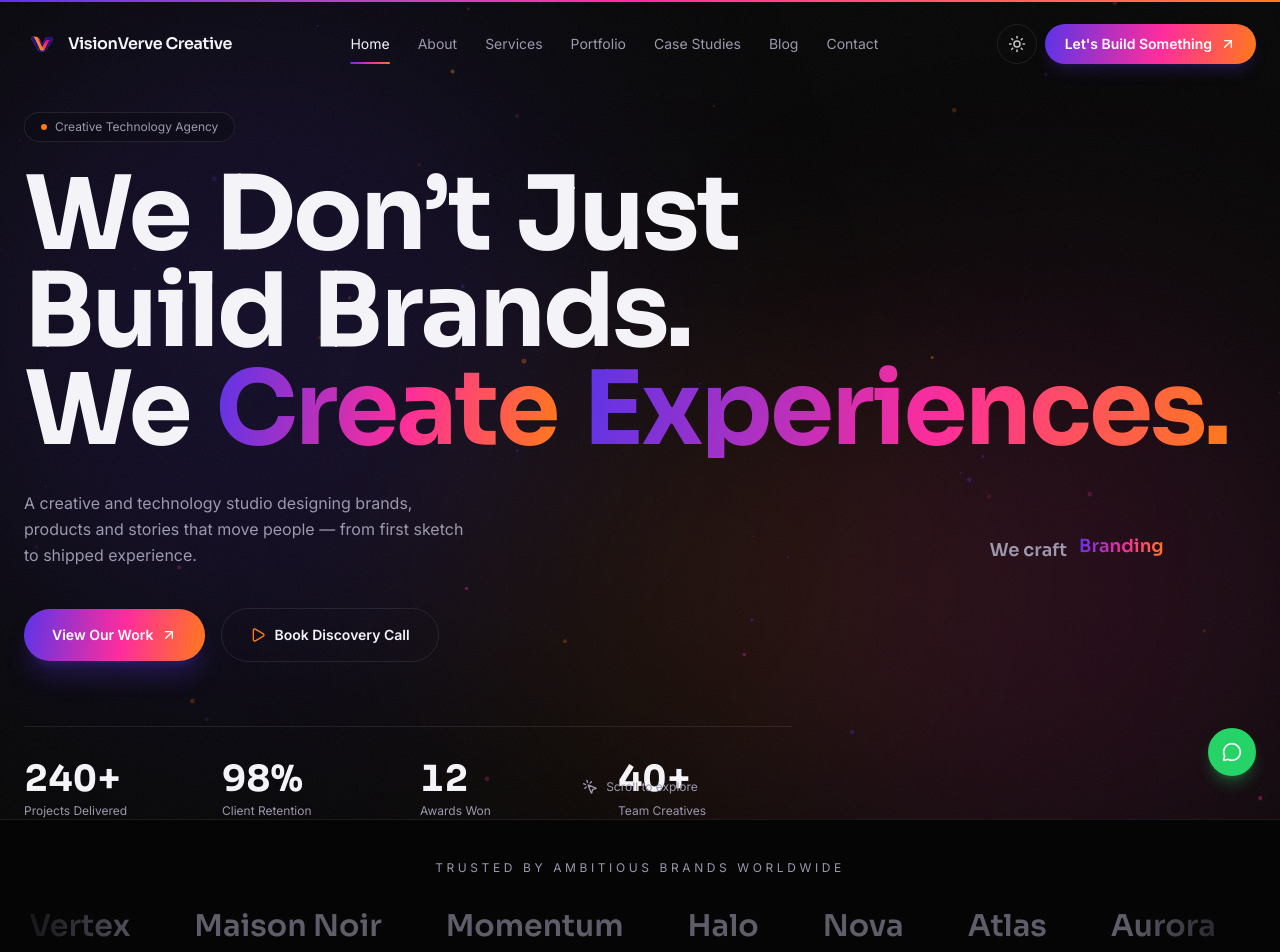
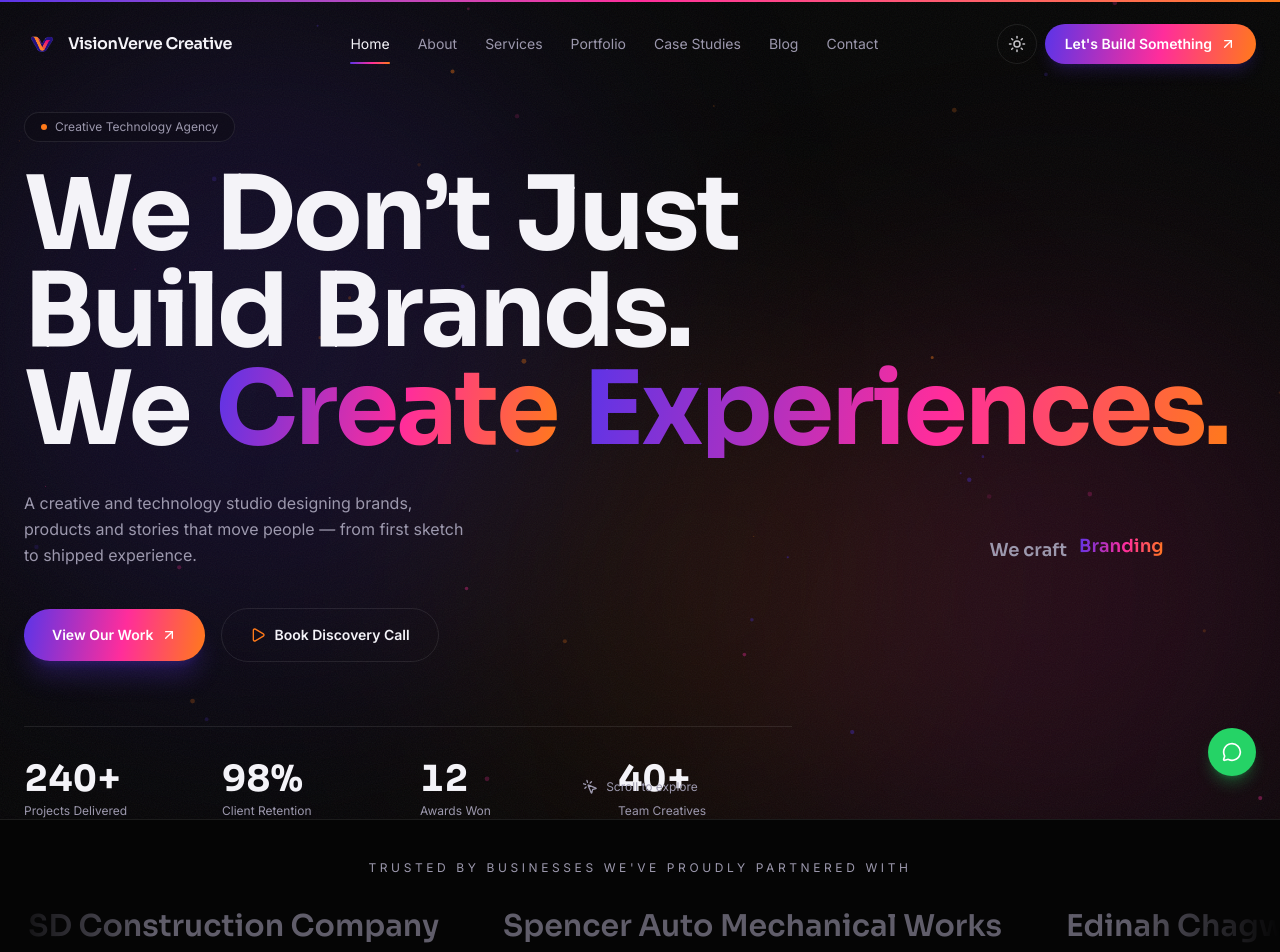
Before and after one commit to visionvervecreative/visionvervecreative-website, a Next.js app: page / in a window 1280 px wide. Shown: the top 952 px of the page. Built offline with nearby package versions, Linux system fonts and the light colour scheme.

Commit message:
feat: enhance marquee pause on hover and update client data structure

```diff
--- a/app/globals.css
+++ b/app/globals.css
@@ -178,6 +178,11 @@
   animation: marquee 32s linear infinite;
 }
 
+/* Pause the seamless marquee while hovering over the section */
+.marquee-pause:hover .animate-marquee {
+  animation-play-state: paused;
+}
+
 @media (prefers-reduced-motion: reduce) {
   .animate-marquee {
     animation: none;
--- a/components/sections/clients-marquee.tsx
+++ b/components/sections/clients-marquee.tsx
@@ -1,21 +1,50 @@
+import Image from 'next/image'
+import Link from 'next/link'
 import { clients } from '@/lib/site-data'
 
 export function ClientsMarquee() {
+  // Duplicated once for a seamless, infinite loop (animation translates -50%).
   const row = [...clients, ...clients]
   return (
-    <section aria-label="Trusted by leading brands" className="border-y border-border py-10">
+    <section
+      aria-label="Businesses we have proudly partnered with"
+      className="marquee-pause border-y border-border py-10"
+    >
       <p className="mb-8 text-center text-xs uppercase tracking-[0.3em] text-muted-foreground">
-        Trusted by ambitious brands worldwide
+        Trusted by Businesses We&apos;ve Proudly Partnered With
       </p>
       <div className="relative overflow-hidden [mask-image:linear-gradient(to_right,transparent,black_12%,black_88%,transparent)]">
-        <div className="flex w-max animate-marquee items-center gap-16 pr-16">
+        {/* Pauses on hover anywhere over the section while staying seamless + infinite */}
+        <div className="flex w-max animate-marquee items-center gap-16 pr-16 group-hover:[animation-play-state:paused]">
           {row.map((c, i) => (
-            <span
-              key={`${c}-${i}`}
-              className="font-display text-2xl font-semibold text-muted-foreground/60 transition-colors hover:text-foreground sm:text-3xl"
+            <Link
+              key={`${c.name}-${i}`}
+              href={c.href}
+              title={c.comingSoon ? `${c.name} — case study coming soon` : c.name}
+              aria-label={`${c.name} — ${c.project}`}
+              className="group/item relative flex shrink-0 items-center outline-none"
             >
-              {c}
-            </span>
+              {c.logo ? (
+                <Image
+                  src={c.logo || '/placeholder.svg'}
+                  alt={c.name}
+                  width={160}
+                  height={40}
+                  className="h-8 w-auto opacity-60 grayscale transition-all duration-300 group-hover/item:scale-105 group-hover/item:opacity-100 group-hover/item:grayscale-0 sm:h-10"
+                />
+              ) : (
+                <span className="whitespace-nowrap font-display text-2xl font-semibold text-muted-foreground/60 transition-all duration-300 group-hover/item:scale-105 group-hover/item:bg-brand-gradient group-hover/item:bg-clip-text group-hover/item:text-transparent group-hover/item:[filter:drop-shadow(0_0_18px_rgba(255,45,155,0.35))] group-focus-visible/item:text-foreground sm:text-3xl">
+                  {c.name}
+                </span>
+              )}
+
+              {/* Subtle "Coming Soon" interaction — absolutely positioned so spacing never shifts */}
+              {c.comingSoon && (
+                <span className="pointer-events-none absolute -bottom-4 left-0 whitespace-nowrap text-[10px] uppercase tracking-[0.25em] text-secondary opacity-0 transition-opacity duration-300 group-hover/item:opacity-100">
+                  Case study coming soon
+                </span>
+              )}
+            </Link>
           ))}
         </div>
       </div>
--- a/lib/site-data.ts
+++ b/lib/site-data.ts
@@ -492,15 +492,55 @@ export const testimonials = [
   },
 ]
 
-export const clients = [
-  'Aurora',
-  'Lumen',
-  'Vertex',
-  'Maison Noir',
-  'Momentum',
-  'Halo',
-  'Nova',
-  'Atlas',
+export type Client = {
+  /** Business name shown until a logo is available */
+  name: string
+  /** Scope of work delivered / planned for this partner */
+  project: string
+  /** Destination once a dedicated case study exists. Falls back to /case-studies for now */
+  href: string
+  /** Optional logo path — when set, the marquee can render this instead of the name */
+  logo?: string
+  /** When true, clicking shows a subtle "Coming Soon" interaction instead of navigating */
+  comingSoon?: boolean
+}
+
+/**
+ * Real businesses VisionVerve Creative has partnered with.
+ * CMS-ready: add new clients here (name + project + href) without touching the component.
+ * When logos become available, set `logo` and the marquee will swap text for the image.
+ */
+export const clients: Client[] = [
+  {
+    name: 'Realeboga Auto Mobile Detailers',
+    project: 'Branding, Graphic Design & Marketing Materials',
+    href: '/case-studies',
+    comingSoon: true,
+  },
+  {
+    name: 'SD Construction Company',
+    project: 'Company Rebrand & Corporate Website',
+    href: '/case-studies',
+    comingSoon: true,
+  },
+  {
+    name: 'Spencer Auto Mechanical Works',
+    project: 'Website Design & Development',
+    href: '/case-studies',
+    comingSoon: true,
+  },
+  {
+    name: 'Edinah Chagwedera Studio',
+    project: 'Portfolio Website Design & Development',
+    href: '/case-studies',
+    comingSoon: true,
+  },
+  {
+    name: 'P & I Legal Consultancy',
+    project: 'Corporate Website & Brand Identity',
+    href: '/case-studies',
+    comingSoon: true,
+  },
 ]
 
 export const techStack = [
```
